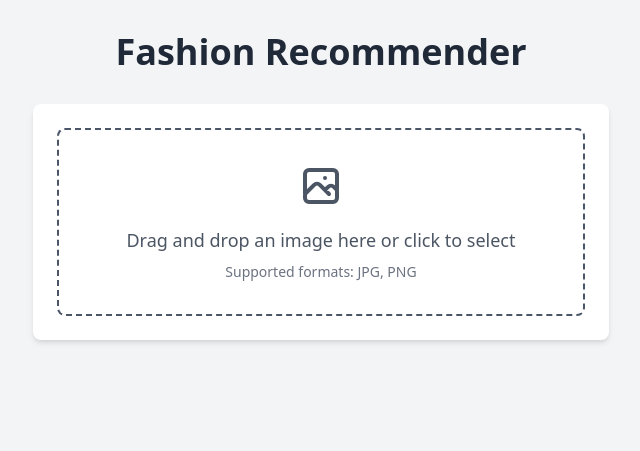
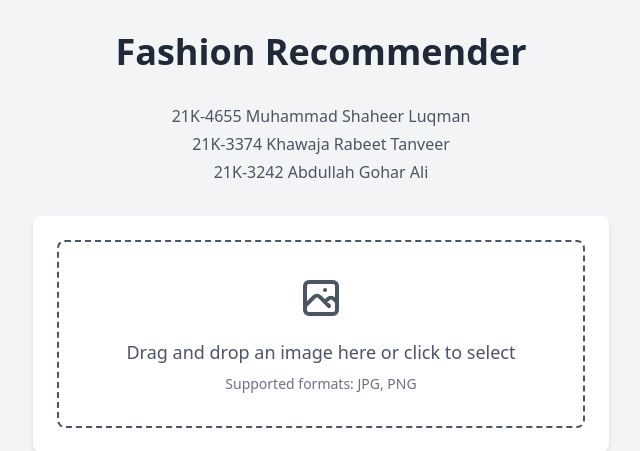
Before and after one commit to ShaheerLuqman/Fashion-Industry-RS, a Flask app: page / in a window 1280 px wide. Shown: the top 451 px of the page, without its empty margins (319-959 px from the left). Run offline with Flask 3, Linux system fonts and the light colour scheme; parts of the project's set-up code (start-up, migrations or seed data) failed here and were passed over.

Commit message:
Small changes

```diff
--- a/templates/index.html
+++ b/templates/index.html
@@ -19,6 +19,11 @@
 <body class="bg-gray-100 min-h-screen">
     <div class="container mx-auto px-4 py-8">
         <h1 class="text-4xl font-bold text-center mb-8 text-gray-800">Fashion Recommender</h1>
+        <div class="text-center mb-8">
+            <p class="text-gray-600 mb-1">21K-4655 Muhammad Shaheer Luqman</p>
+            <p class="text-gray-600 mb-1">21K-3374 Khawaja Rabeet Tanveer</p>
+            <p class="text-gray-600">21K-3242 Abdullah Gohar Ali</p>
+        </div>
 
         <!-- Upload Section -->
         <div class="max-w-xl mx-auto bg-white rounded-lg shadow-md p-6 mb-8">
```
Also changed, not shown: 1 other file.
